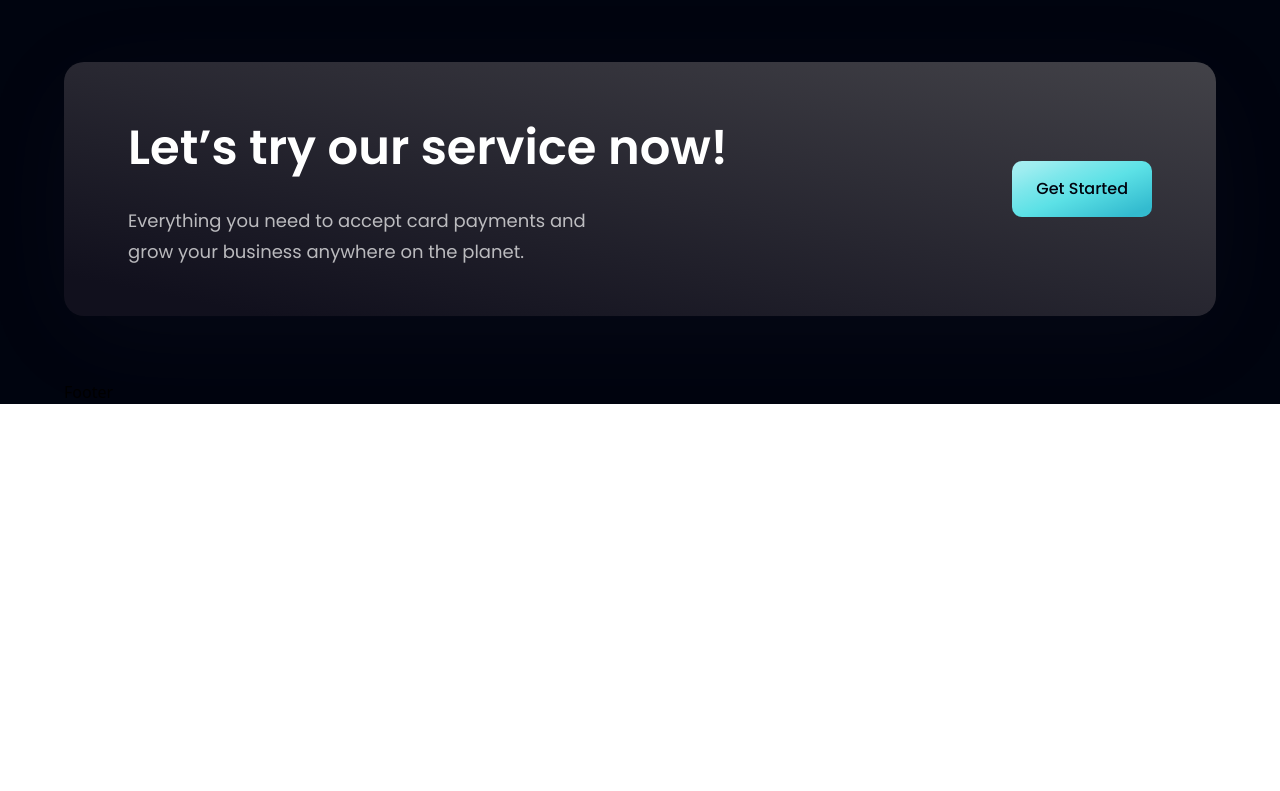
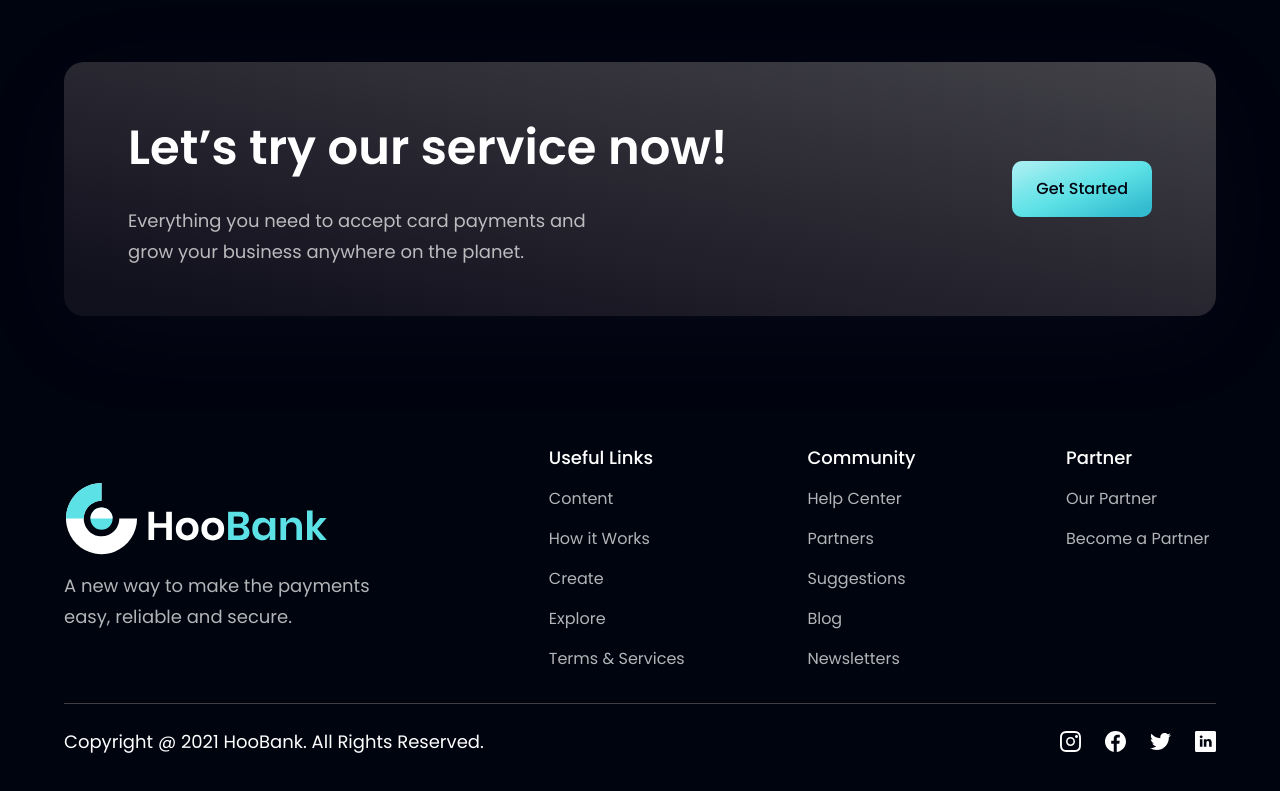
Before and after one commit to dedywira/payment-service-landing-page, a React (Vite) app in the folder payment-service-landing/: page / in a window 1280 px wide. Shown: the part 4079-4870 px from the top of the page. Before the commit the page ends 4483 px from the top, so only its background shows below. Built offline with nearby package versions, Linux system fonts and the light colour scheme.

Commit message:
Footer Section
Add changes to:
- Footer.jsx

```diff
--- a/payment-service-landing/src/components/Footer.jsx
+++ b/payment-service-landing/src/components/Footer.jsx
@@ -1,9 +1,48 @@
-import React from 'react'
+import styles from "../style";
+import {logo} from "../assets";
+import {footerLinks, socialMedia} from "../constants"
 
-const Footer = () => {
-  return (
-    <div>Footer</div>
-  )
-}
+const Footer = () => (
+  <section className={`${styles.flexCenter} ${styles.paddingY} flex-col`}>
+    <div className={`${styles.flexCenter} md:flex-row flex-col mb-8 w-full`}>
+      <div className="flex-1 flex flex-col justify-start mr-10">
+        <img src={logo} alt="logo" className="w-[266px] h-[72px] object-contain" />
+        <p className={`${styles.paragraph } mt-4 max-w-[310px]`}>
+          A new way to make the payments easy, reliable and secure.
+        </p>
+      </div>
+
+      <div className="flex-[1.5] w-full flex flex-row justify-between flex-wrap md:mt-0 mt-10">
+        {footerLinks.map((footerLink) => (
+          <div key={footerLink.key} className="flex flex-col ss:my-0 my-4 min-w-[150px]">
+            <h4 className="font-poppins font-medium text-[18px] leading-[27px] text-white">
+              {footerLink.title}
+            </h4>
+            <ul className="list-none mt-4">
+              {footerLink.links.map((link, index) => (
+                <li key={link.name} className={`font-poppins font-normal text-[16px] leading-[24px] text-dimWhite hover:text-secondary cursor-pointer ${index !== footerLink.links.length-1 ? "mb-4" : "mb-0"}`}>
+                  {link.name}
+                </li>
+              ))}
+            </ul>
+          </div>
+        ))}
+      </div>
+    </div>
+
+    <div className="w-full flex justify-between items-center md:flex-row flex-col pt-6 border-t-[1px] border-t-[#3F3E45]">
+      <p className="font-poppins font-normal text-[18px] leading-[27px] text-white text-center">
+        Copyright @ 2021 HooBank. All Rights Reserved.
+      </p>
+
+      <div className="flex flex-row md:mt-0 mt-6">
+        {socialMedia.map((social, index) => (
+          <img key={social.id} src={social.icon} alt={social.id} className={`w-[21px] h-[21px] cursor-pointer object-contain ${index !== socialMedia.length-1 ? "mr-6" : "mr-0"}`} />
+        ))}
+      </div>
+    </div>
+  </section>
+)
+
 
 export default Footer
```
